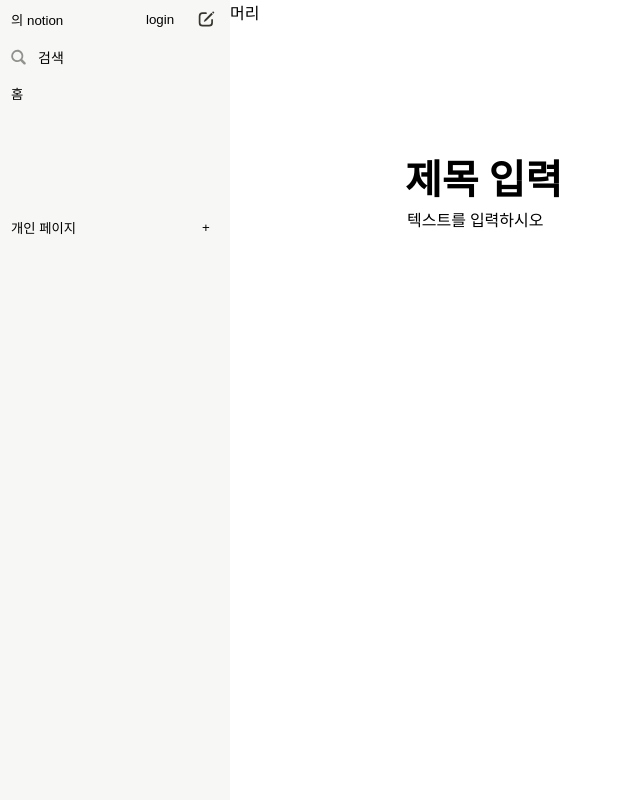
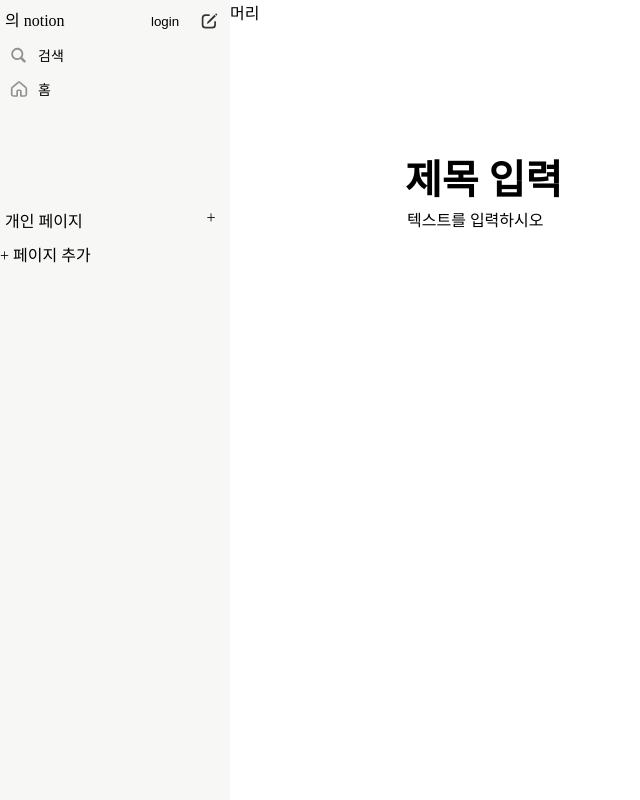
Before and after one commit to CG05/project_ajaaja, a Django app: page /ltab/ in a window 1280 px wide. Shown: the whole page, without its empty margins (0-640 px from the left). Run offline with Django 5.2, Linux system fonts and the light colour scheme; data that the repository does not hold is empty.

Commit message:
5/31버튼디브변경상단수정등등

```diff
--- a/main/template/ltab/default.html
+++ b/main/template/ltab/default.html
@@ -52,16 +52,31 @@
   button:hover {
     background-color: rgb(239, 239, 237);
   }
-  div#changeBackground {
+  #changeBackground {
     border: none; /* 테두리 없음 */
     background-color: rgb(247, 247, 245); /* 배경색 설정 */
   }
-  div#changeBackground:hover {
+  #changeBackground:hover {
     background-color: rgb(239, 239, 237); /* 마우스를 올렸을 때 배경색 변경 */
+  }
+  .dksqhdla {
+    border: none; /* 테두리 없음 */
+    background-color: rgb(247, 247, 245); /* 배경색 설정 */
+  }
+  .dksqhdla:hover {
+    background-color: rgb(239, 239, 237); /* 마우스를 올렸을 때 배경색 변경 */
+  }
+  div[role="button"] {
+    border: none; /* 테두리 없음 */
+    background-color: rgb(247, 247, 245); /* 배경색 설정 */
+  }
+  div[role="button"]:hover {
+    background-color: rgb(239, 239, 237);
   }
 
 </style>
-
+<!-- 전체 -->
+<div style="width: 230px; height: 100%;">
   <form method="post" enctype="multipart/form-data"> {% csrf_token %}
     <div id="myModal" class="modal">
       <!-- 모달 내용 -->
@@ -76,15 +91,12 @@
     </div>
   </form>
 
-  <div style="display: flex; align-items: center; position: relative;">
-    <button id="notionBtn" type="button" style="width: 220px; height: 30px; margin-top: 4px; margin-bottom: 4px; margin-left: 5px; margin-right: 0px; text-align: left;">
-      <span>{{ username }}의 notion</span>
-    </button>
+  <div style="display: flex; width: 100%; position: relative; top:2px; justify-content: center;">
+    <div id="notionBtn" role="button" style="border-radius: 6px; width: 100%; line-height:30px; height: 30px; position: relative; margin: 4px 5px; display: flex; justify-content: flex-start;">{{ username }}의 notion</div>
 
     <!-- 페이지 생성되야함 /newpage/ -->
     {% load static %}
-    <button id="newpage" type="button" style="width: 28px; height: 28px; padding: 0; position: absolute; left: 192px; top: 5px;" onclick="document.location.href='/ltab/'">
-      <div role="button" tabindex="0" aria-label="새 페이지" style="user-select: none; transition: background 20ms ease-in 0s; cursor: pointer; display: inline-flex; align-items: center; justify-content: center; flex-shrink: 0; border-radius: 4px; height: 28px; width: 28px; padding: 0px;">
+    <div role="button" tabindex="0" aria-label="새 페이지" style="position: absolute; user-select: none; transition: background 20ms ease-in 0s; cursor: pointer; display: inline-flex; align-items: center; justify-content: center; flex-shrink: 0; border-radius: 4px; height: 24px; width: 24px; padding: 0px; left: 197px; top:7px" onclick="document.location.href='/ltab/'">
       <svg role="graphics-symbol" viewBox="0 0 24 24" class="createPage" style="width: 24px; height: 24px; display: block; fill: rgb(55, 53, 47); flex-shrink: 0;">
         <g>
           <path fill-rule="evenodd" d="M9.944 14.721c.104.094.216.12.336.079l1.703-.688 6.844-6.844-1.406-1.398-6.836 6.836-.711 1.68c-.052.13-.029.242.07.335zm8.102-9.484l1.414 1.406.515-.523a.917.917 0 00.282-.633.76.76 0 00-.258-.61l-.25-.25a.702.702 0 00-.578-.187.975.975 0 00-.617.297l-.508.5zm-9.453.127a3.85 3.85 0 00-3.85 3.85v6.5a3.85 3.85 0 003.85 3.85h6.5a3.85 3.85 0 003.85-3.85V12.95a.85.85 0 10-1.7 0v2.764a2.15 2.15 0 01-2.15 2.15h-6.5a2.15 2.15 0 01-2.15-2.15v-6.5a2.15 2.15 0 012.15-2.15h3.395a.85.85 0 000-1.7H8.593z" clip-rule="evenodd">
@@ -92,20 +104,20 @@
         </g>
       </svg>
     </div>
-    </button>
+
 
     <!-- 로그아웃 / 로그인 - 글자가 칸 벗어남, left: 160px -->
     {% if user.is_active %}
-    <button id="logBtn" type="button" style="width: auto; height: 28px; display: flex; justify-content: center; align-items: center;  position: absolute; left: 140px; top: 5px;" onclick="document.location.href='/account/logout/'">logout</button>
+    <button id="logBtn" type="button" style="width: auto; height: 24px; border-radius: 4px; display: flex; justify-content: center; align-items: center;  position: absolute; left: 145px; top:7px;" onclick="document.location.href='/account/logout/'">logout</button>
     {% else %}
-    <button id="logBtn" type="button" style="width: auto; height: 28px; display: flex; justify-content: center; align-items: center;  position: absolute; left: 140px; top: 5px;" onclick="document.location.href='/account/login/'">login</button>
+    <button id="logBtn" type="button" style="width: auto; height: 24px; border-radius: 4px; display: flex; justify-content: center; align-items: center;  position: absolute; left: 145px; top:7px;" onclick="document.location.href='/account/login/'">login</button>
     {% endif %}
   </div>
 
 
     <!-- 검색 -->
-  <div role="button" tabindex="0" style="user-select: none; transition: background 150ms ease 0s; cursor: pointer; border-radius: 6px; display: flex; margin-left: 0px; margin-right: 0px; font-weight: 500;">
-    <div id="changeBackground" onclick="openModal()" style="display: flex; align-items: center; width: 100%; font-size: 14px; min-height: 27px; padding: 4px 8px; height: 30px;">
+    <div role="button" tabindex="0" style="display: flex; user-select: none; transition: background 150ms ease 0s; cursor: pointer; border-radius: 6px; margin-left: 0px; margin-right: 0px; font-weight: 500;">
+      <div id="changeBackground" onclick="openModal()" style="display: flex; align-items: center; width: 100%; font-size: 14px; min-height: 27px; margin: 2px 8px; height: 30px;">
         <div style="flex-shrink: 0; flex-grow: 0; border-radius: 4px; color: rgba(55, 53, 47, 0.65); width: 22px; height: 22px; display: flex; align-items: center; justify-content: center; margin-right: 8px;">
           <svg role="graphics-symbol" viewBox="0 0 24 24" class="newSidebarSearch" style="width: 24px; height: 24px; display: block; fill: rgb(145, 145, 142); flex-shrink: 0;">
             <g><path d="M4.212 10.915a6.053 6.053 0 016.05-6.057c3.34 0 6.05 2.71 6.05 6.058 0 1.245-.38 2.394-1.04 3.34l3.157 3.17c.234.235.359.55.359.887 0 .703-.528 1.252-1.245 1.252-.337 0-.66-.117-.901-.359l-3.186-3.186a5.843 5.843 0 01-3.194.945c-3.34 0-6.05-2.71-6.05-6.05zm1.788 0a4.262 4.262 0 004.262 4.263 4.268 4.268 0 004.27-4.263 4.27 4.27 0 00-4.27-4.27A4.264 4.264 0 006 10.916z"></path></g>
@@ -115,66 +127,86 @@
       </div>
     </div>
 
+    <!-- 홈 -->
+    <div role="button" tabindex="0" style="display: flex; color: inherit; text-decoration: none; user-select: none; transition: background 150ms ease 0s; cursor: pointer; border-radius: 6px; margin-left: 0px; margin-right: 0px; font-weight: 500;">
+      <div id="changeBackground" onclick="document.location.href='/page/'" style="display: flex; align-items: center; width: 100%; font-size: 14px; min-height: 27px; margin: 2px 8px; height: 30px;">
+        <div style="flex-shrink: 0; flex-grow: 0; border-radius: 4px; color: rgba(55, 53, 47, 0.65); width: 22px; height: 22px; display: flex; align-items: center; justify-content: center; margin-right: 8px;">
+          <svg role="graphics-symbol" viewBox="0 0 24 24" class="newSidebarHome" style="width: 24px; height: 24px; display: block; fill: rgb(145, 145, 142); flex-shrink: 0;">
+            <g>
+              <path d="M13.049 4.56l-1.05-.41-1.047.413.865 1.493.185-.155 2.564 2.15-1.517-3.49z"></path>
+              <path d="M10.952 4.563L4.828 9.698a2.759 2.759 0 00-.986 2.114v5.315c0 .76.228 1.46.772 1.987l.005.005c.543.518 1.249.731 2.012.731h3.53c.47 0 .85-.38.85-.85v-4.782c0-.058.047-.104.104-.104h1.774c.058 0 .104.046.104.104V19c0 .47.381.85.85.85h3.53c.76 0 1.461-.215 2.003-.731l-.95-1.642a.785.785 0 01-.223.411c-.152.146-.395.262-.83.262h-2.68v-3.932c0-.997-.807-1.804-1.804-1.804h-1.774c-.996 0-1.804.807-1.804 1.804v3.932h-2.68c-.44 0-.685-.116-.837-.26-.138-.135-.252-.352-.252-.763v-5.315c0-.313.139-.61.379-.811l5.896-4.945-.865-1.493zm8.223 5.135L13.05 4.56l1.517 3.49L18.084 11c.24.2.378.498.378.81v5.202l.916 2.106c.551-.526.784-1.228.784-1.992v-5.315c0-.816-.36-1.59-.986-2.114z"></path>
+              <path d="M18.426 17.477l.95 1.642-.915-2.106v.114c0 .137-.013.252-.035.35zM13.049 4.56c-.273-.228-.627-.41-1.05-.41l1.05.41z"></path>
+              <path d="M12 4.15c-.422 0-.776.182-1.048.413L12 4.15z"></path>
+            </g>
+          </svg>
+        </div>
+        <div style="flex: 1 1 auto; white-space: nowrap; min-width: 0px; overflow: hidden; text-overflow: ellipsis;">홈</div>
+      </div>
+    </div>
 
-  <!-- <button id="search" type="button" style="width: 220px; height: 30px; margin-left: 5px; margin-top: 2px; text-align: left;" onclick="openModal()">검색</button> -->
 
-  <!-- 홈 -->
-  <button type="button" style="width: 220px; height: 30px; margin-left: 5px; margin-top: 2px; text-align: left;" onclick="document.location.href='/page/'">홈</button>
+    <div style="display: flex; flex-shrink: 0; width: 100%; box-shadow: transparent 0px 0px 0px; transition: box-shadow 300ms ease 0s; height: 100px; margin-top: -2px; z-index: 99;"></div>
 
-  <div style="height: 100px;"></div>
+
     <!-- 개인페이지 상세 열고닫기 -->
-  <div style="display: flex; align-items: center; position: relative;">
+    <div style="display: inline-flex; align-items: center; border-radius: 4px;  position: relative; justify-content: center;">
       <!-- 개인페이지 추가 버튼 / 로케이션 변경 -->
-    <button id="addpage" type="button" style="width: 28px; height: 28px; padding: 0; position: absolute; left: 192px; top: 5px;"
-    onclick="addpage()">+</button>
-
-    <button id="pppage" type="button" style="width: 220px; height: 30px; margin-top: 4px; margin-bottom: 4px; margin-left: 5px; margin-right: 0px; text-align: left;" onclick="toggleButton()"><span>개인 페이지</span></button>
+      <div id="pppage" role="button" style="width: 220px; height: 30px; border-radius: 4px;  margin-top: 4px; margin-bottom: 4px; margin-left: 5px; margin-right: 0px; text-align: left; justify-content: center;" onclick="toggleButton()">개인 페이지</div>
+      <div id="addpage" role="button" style="width: 28px; height: 28px; right: 28px; padding: 0; position: relative; text-align: center;"
+      onclick="addpage()">+</div>
 
     </div>
 
-  <div style="height: 150px;">
-    <button id="ltabPageAddBtn" style="position: relative; width: 220px; height: 30px; text-align: left; display: none;" onclick="addpage()"> + 페이지 추가</button>
-    <div id="aaa"></div>
+    <div class="dksqhdla" role="button" style="height: 150px auto; display: block;" onclick="addpage()"> + 페이지 추가</div>
+    <div id="ltabGainPage"></div>
     <table>
       {% for page in pageList %}
       <tr>
         <td>
-          <button id="pppage" type="button" style="width: 220px; height: 30px; margin-top: 4px; margin-bottom: 4px; margin-left: 5px; margin-right: 0px; text-align: left;" onclick="location.href='/page/{{page.id}}/'"><span>{{page.title}}</span></button>
+          <div role="button" style="width: 220px; height: 30px; margin-top: 4px; margin-bottom: 4px; margin-left: 5px; margin-right: 0px; text-align: left;" onclick="location.href='/page/{{page.id}}/'">
+            <span>{{page.title}}</span><button id="addpage" type="button" style="width: 28px; height: 28px; padding: 0; position: fixed; left: 192px; top: 5px;"
+            onclick="addpage()">+</button></div>
         </td>
       </tr>
       {% endfor %}
     </table>
+
+
 </div>
 
 
 
-
-
 <script>
-
+  // 눌렀을때 하위항목이 보이고, 안보이고
   function toggleButton(){
-    ppButton = document.getElementById("ltabPageAddBtn");
+    ppButton = document.getElementsByClassName("dksqhdla")
+    for (var i = 0; i < ppButtons.length; i++) {
       if (ppButton.style.display === "none") {
         ppButton.style.display = "block";
       } else {
         ppButton.style.display = "none";
+      }
     }
     // 버튼입력했을때 하위 페이지가 없다면, '새 페이지 추가' 라는 버튼? 보이기
     // 하위 페이지가 있다면, 페이지들이 보이기
     // 페이지 정보를 불러와야하고,
   }
 
+  // 누르면 새 페이지를 만드는 함수
   function addpage(){
-    // 새로운 div 요소 생성
     var newDiv = document.createElement("div");
-    // newDiv.className = "sub-item";
-    // 새로운 div에 텍스트 내용 추가
-    newDiv.textContent = "새로운 하위 항목";
-    // 하위 항목을 추가할 컨테이너 가져오기
-    var container = document.getElementById("aaa");
+    newDiv.className = "dksqhdla";
+    newDiv.style.width = "200px";
+    newDiv.style.height = "50px";
+    newDiv.style.position = "relative"; // 상대 위치 설정
+
+    // 컨테이너 가져오기
+    var container = document.getElementById("ltabGainPage");
     // 컨테이너에 새로운 div 추가
     container.appendChild(newDiv);
-    document.location.href='/ltab/newpage/';
+
+    // 페이지 이동
+    document.location.href = '/ltab/newpage/';
   }
 
   function openModal() {
```
Lines whose indentation alone changed are shown as unchanged.
